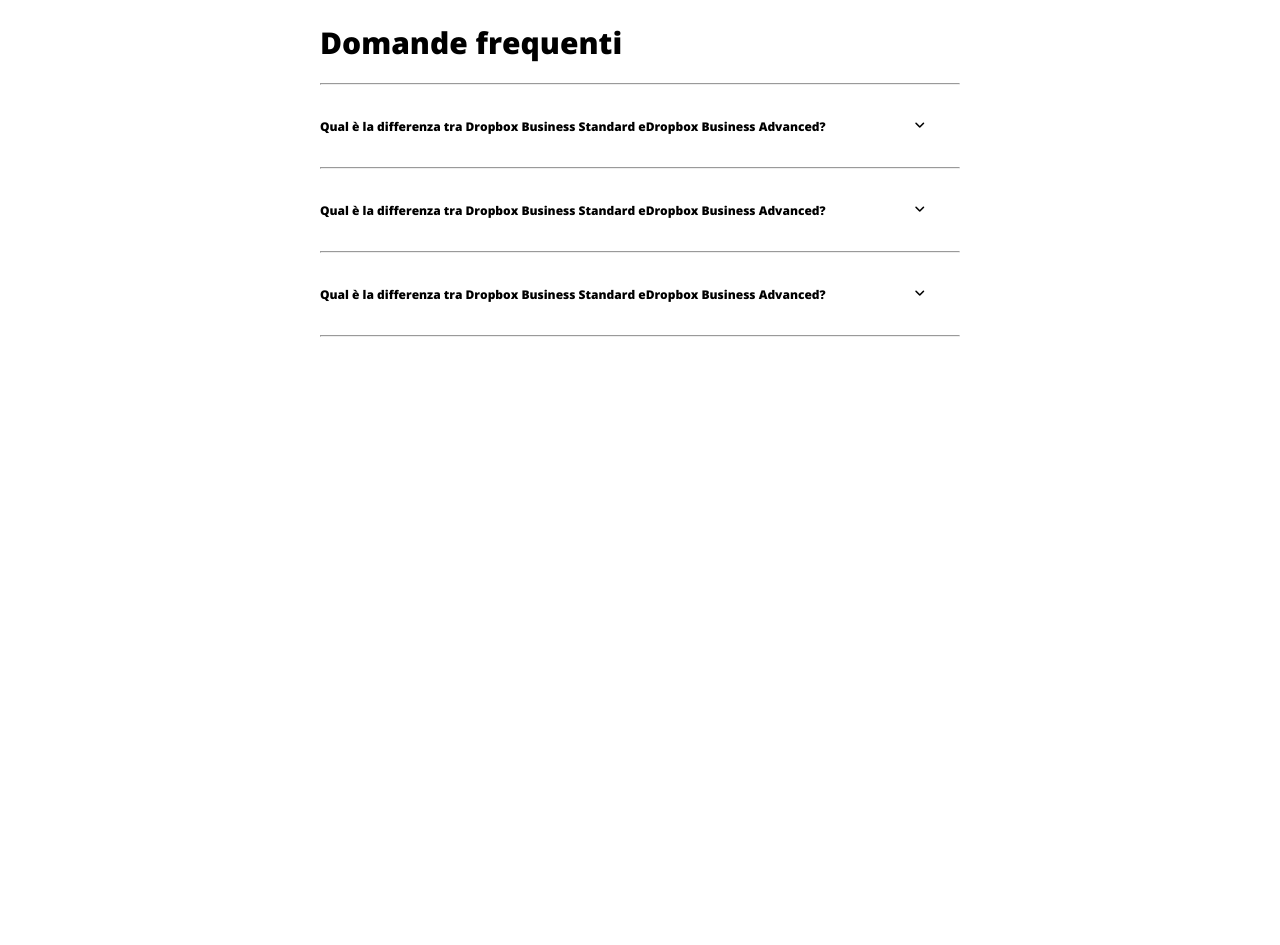
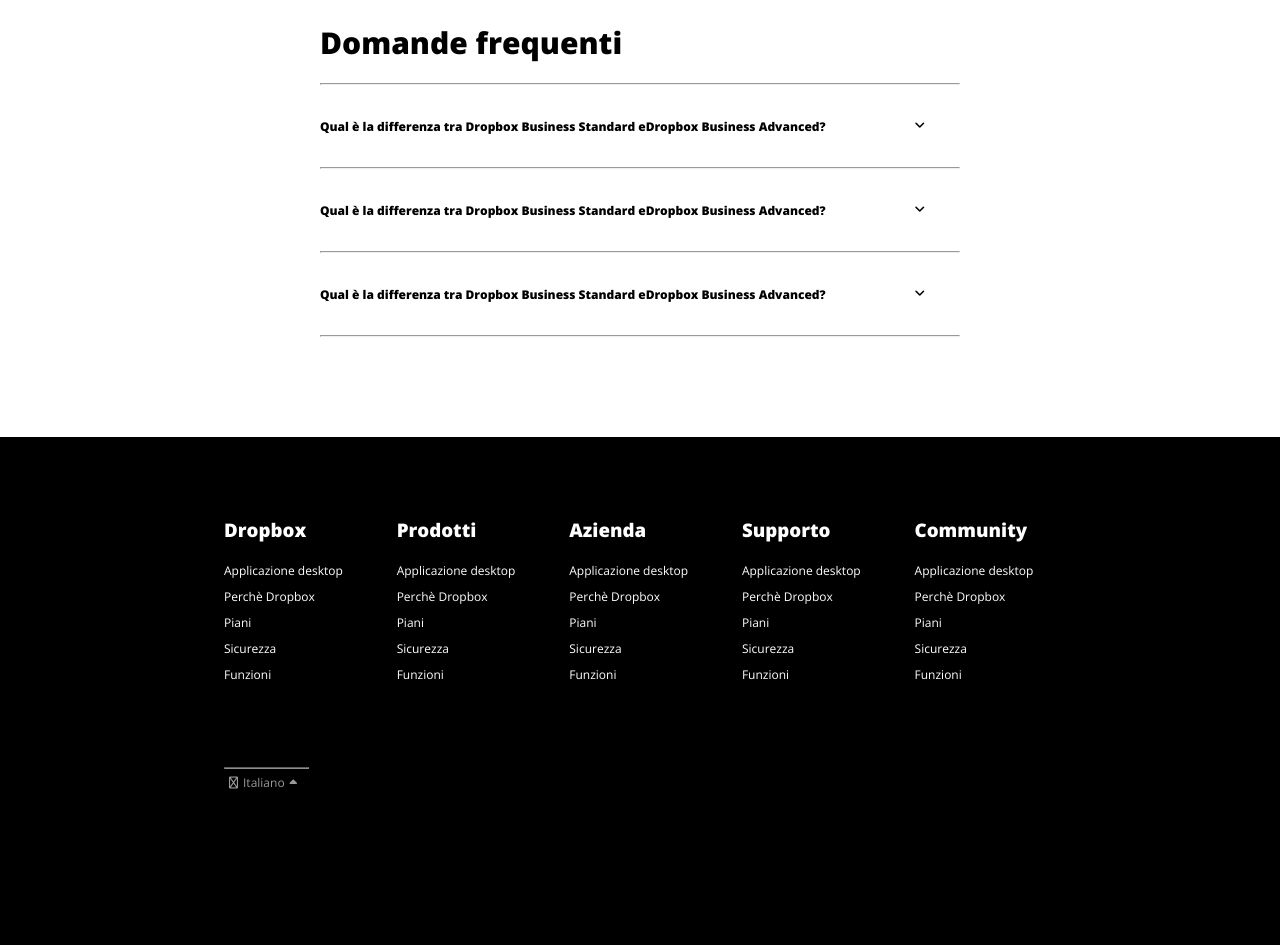
Before and after one commit to sim-sal/htmlcss-dropbox, a plain HTML site: page index.html in a window 1280 px wide. Shown: the part 4808-5753 px from the top of the page. Before the commit the page ends 5245 px from the top, so only its background shows below. Drawn offline with nearby package versions, Linux system fonts and the light colour scheme.

Commit message:
added footer

```diff
--- a/index.html
+++ b/index.html
@@ -547,6 +547,55 @@
     <!-- footer -->
     <footer>
 
+        <section>
+            <div>
+                <h3>Dropbox</h3>
+                <span>Applicazione desktop</span><br>
+                <span>Perchè Dropbox</span><br>
+                <span>Piani</span><br>
+                <span>Sicurezza</span><br>
+                <span>Funzioni</span><br>
+                <hr>
+                <span class="language"><i class="fa-regular fa-earth-europe"></i>Italiano<i class="fa-solid fa-caret-up"></i></span>
+            </div>
+
+            <div>
+                <h3>Prodotti</h3>
+                <span>Applicazione desktop</span><br>
+                <span>Perchè Dropbox</span><br>
+                <span>Piani</span><br>
+                <span>Sicurezza</span><br>
+                <span>Funzioni</span><br>
+            </div>
+
+            <div>
+                <h3>Azienda</h3>
+                <span>Applicazione desktop</span><br>
+                <span>Perchè Dropbox</span><br>
+                <span>Piani</span><br>
+                <span>Sicurezza</span><br>
+                <span>Funzioni</span><br>
+            </div>
+
+            <div>
+                <h3>Supporto</h3>
+                <span>Applicazione desktop</span><br>
+                <span>Perchè Dropbox</span><br>
+                <span>Piani</span><br>
+                <span>Sicurezza</span><br>
+                <span>Funzioni</span><br>
+            </div>
+
+            <div>
+                <h3>Community</h3>
+                <span>Applicazione desktop</span><br>
+                <span>Perchè Dropbox</span><br>
+                <span>Piani</span><br>
+                <span>Sicurezza</span><br>
+                <span>Funzioni</span><br>
+            </div>
+        </section>
+
     </footer>
 
 </body>
--- a/style.css
+++ b/style.css
@@ -385,3 +385,45 @@ ul.lista-info-offerta-2 li > i{
     margin-top: 35px;
     margin-right: 35px;
 }
+
+/* regole footer */
+footer{
+    background-color: black;
+    color: white;
+}
+
+footer > section{
+    width: 65%;
+    margin: auto;
+    display: flex;
+    justify-content: space-between;
+    padding-top: 80px;
+    padding-bottom: 150px;
+}
+
+footer > section > div{
+    width: 17%;
+    text-align: left;
+    line-height: 25px;
+}
+
+footer > section > div > h3{
+    margin-bottom: 15px;
+}
+
+footer > section > div > span{
+    font-size: 12px;
+}
+
+footer > section > div > hr{
+    margin-top: 80px;
+    width: 60%;
+    opacity: 60%;
+}
+
+.language{
+    opacity: 60%;
+}
+.language > i{
+    padding: 5px;
+}
```
